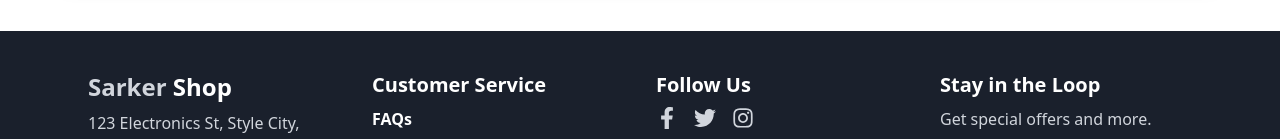
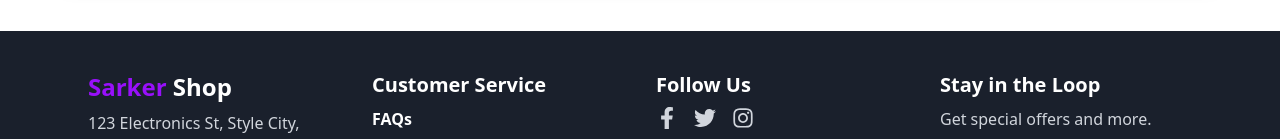
Before and after one commit to samircd4/sarker_shop_2026, a React (Vite) app: page / in a window 1280 px wide. Shown: the part 2875-3014 px from the top of the page. Built offline with nearby package versions, Linux system fonts and the light colour scheme.

Commit message:
color updated

```diff
--- a/src/components/Footer.jsx
+++ b/src/components/Footer.jsx
@@ -13,7 +13,7 @@
                         {/* Brand & Contact */}
                         <div>
                             <h2 className="text-2xl font-bold mb-2">
-                                <span className="text-primary-500">Sarker</span>
+                                <span className="text-purple-600">Sarker</span>
                                 <span className="text-white"> Shop</span>
                             </h2>
                             <p>123 Electronics St, Style City,<br />NY 10001</p>
```
Also changed, not shown: 1 other file (tests, documents, lock files or other folders).
